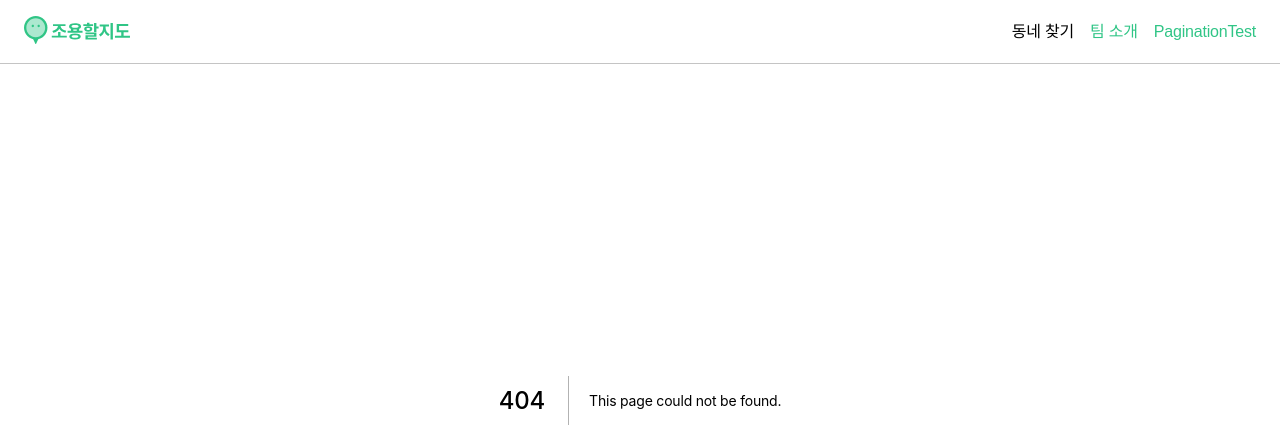
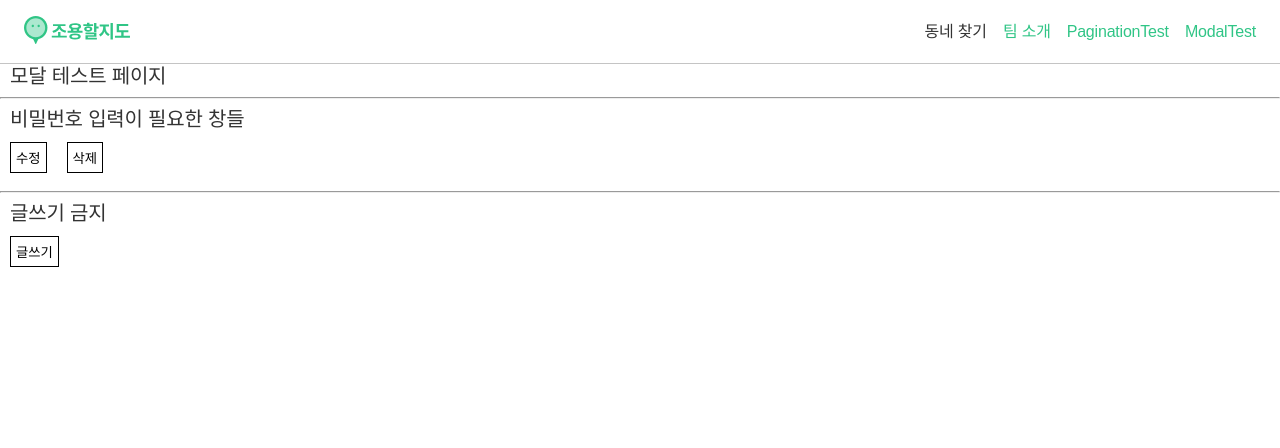
Before and after one commit to yyoumi4854/joyonghaljido, a Next.js app in the folder front/: page /modal_test in a window 1280 px wide. Before the commit this address had no page. Shown: the top 448 px of the page. Built offline with nearby package versions, Linux system fonts and the light colour scheme.

Commit message:
[FEAT] all components assemble

```diff
--- a/front/components/header/header.js
+++ b/front/components/header/header.js
@@ -1,7 +1,6 @@
 import Link from 'next/link';
 import Image from 'next/image';
 import HeaderStyle from './headerStyles';
-import PaginationTest from '../pagination/PaginationTest'
 import logo from '../../public/images/logo.svg'
 
 const Header = () => {
@@ -13,6 +12,7 @@ const Header = () => {
                     <Link href='/find'><span>동네 찾기</span></Link>
                     <Link href='/info'><span>팀 소개</span></Link>
                     <Link href='/pagination_test'><span>PaginationTest</span></Link>
+                    <Link href='/modal_test'><span>ModalTest</span></Link>
                 </nav>
             </div>
         </HeaderStyle>
--- a/front/components/review/modal/Modal_Ask.jsx
+++ b/front/components/review/modal/Modal_Ask.jsx
@@ -1,4 +1,4 @@
-import { SmallBtn } from '../../styles/btnStyles';
+import { SmallBtn } from '../../../styles/btnStyles';
 import styled from 'styled-components'
 import Modal_Ask_Layout  from './Modal_Ask.style';
 
--- a/front/components/review/modal/Modal_Deny.jsx
+++ b/front/components/review/modal/Modal_Deny.jsx
@@ -1,4 +1,4 @@
-import { SmallBtn } from '../../styles/btnStyles';
+import { SmallBtn } from '../../../styles/btnStyles';
 import {useState} from 'react';
 
 import styled from 'styled-components'
--- a/front/components/review/modal/Modal_Pw.jsx
+++ b/front/components/review/modal/Modal_Pw.jsx
@@ -1,4 +1,4 @@
-import { SmallBtn } from '../../styles/btnStyles';
+import { SmallBtn } from '../../../styles/btnStyles';
 import { useState } from 'react';
 
 import Modal_PW_Layout   from './Modal_Pw.style';
--- a/front/components/review/reviewTest.js
+++ b/front/components/review/reviewTest.js
@@ -12,8 +12,8 @@ import { useState } from 'react';
 
 const ReviewTest = () => {
   let arr=[
-    {level: 'good', text: '시끄러워요.시끄러워요.시끄러워요.시끄러워요.시끄러워요.시끄러워요.시끄러워요.시끄러워요.시끄러워요.시끄러워요.시끄러워요.지금은 지'},
-    {level: 'soso', text: '시끄러워요.시끄러워요.시끄러워요.시끄러워요.시끄러워요.시끄러워요.시끄러워요.시끄러워요.시끄러워요.시끄러워요.시끄러워요.지금은 지금다시 만나러가요.시끄러워요.시끄러워요.시끄러워요.시끄러워요.시끄러워요.시끄러워요.시끄러워요.시끄러워요.시끄러워요.시끄러워요.시끄러워요.지금은 지금다시 만나러가요.'},
+    {level: 'good', text: '아주 좋습니다.'},
+    {level: 'soso', text: '별로입니다.별로입니다.별로입니다.별로입니다.별로입니다.별로입니다.별로입니다.별로입니다.별로입니다.별로입니다.별로입니다.별로입니다.별로입니다.별로입니다.별로입니다.별로입니다.별로입니다.별로입니다.별로입니다.별로입니다.별로입니다.별로입니다.별로입니다.별로입니다..'},
     {level: 'bad', text: '시끄러워요.시끄러워요.시끄러워요.'},
   ]
 
--- /dev/null
+++ b/front/pages/modal_test.jsx
@@ -0,0 +1,114 @@
+import Modal_Pw from '../components/review/modal/Modal_Pw'
+import Modal_Ask from '../components/review/modal/Modal_Ask'
+import Modal_Deny from '../components/review/modal/Modal_Deny'
+import styled from 'styled-components'
+import {useState, useEffect} from 'react';
+
+const TestPage = () => {
+
+    const [pwWindow, setPwWindow] = useState(false)
+    const [askAgainWindow, setAskAgainWindow] = useState(false)
+    const [denyWindow, setDenyWindow] = useState(false)
+    const [mode, setMode] = useState('default')
+    const [timeLeft, setTimeLeft] = useState(0)
+    // ㄴ 임시 값 (글쓰기 관련 상위 컴포넌트에서 받았어야 할 값)
+
+    useEffect(()=>{
+        const outerModal = document.querySelector('.outerModal')
+        if(pwWindow){outerModal.classList.add('dark');}
+        else{outerModal.classList.remove('dark')}
+    }, [pwWindow])
+
+    useEffect(()=>{
+        const outerModal = document.querySelector('.outerModal')
+        if(askAgainWindow){outerModal.classList.add('dark')}
+        else{outerModal.classList.remove('dark')}
+    }, [askAgainWindow])
+
+    useEffect(()=>{
+        const outerModal = document.querySelector('.outerModal')
+        if(denyWindow){outerModal.classList.add('dark')}
+        else{outerModal.classList.remove('dark')}
+
+    }, [denyWindow])
+
+    const outerModalClicked = (e) => {
+        // 모달은 아니지만 모달 포함하는 영역 클릭 시 다크모드 해제
+        if(e.target.classList[0] == 'outerModal'){
+            setPwWindow(false)
+            setAskAgainWindow(false)
+            setDenyWindow(false)
+        }
+    }
+
+    return (
+    <OuterPageLayout>
+        <div className='outerModal' onClick={(e)=>{outerModalClicked(e)}}>
+
+            <h1>---</h1>
+            <h1>---</h1>
+            <h1>---</h1>
+            <br></br>
+            <p className='pTag'>모달 테스트 페이지</p>
+            <hr></hr>
+
+            <p className='pTag'>비밀번호 입력이 필요한 창들</p>
+            <button
+            className='modalButton'
+            onClick={()=>{setPwWindow(true); setMode('modify')}}>수정
+            </button>
+
+            <button
+            className='modalButton'
+            onClick={()=>{setPwWindow(true); setMode('delete')}}>삭제
+            </button>
+
+            {pwWindow && <Modal_Pw
+            setPwWindow={setPwWindow}
+            setAskAgainWindow={setAskAgainWindow}
+            setMode={setMode}
+            mode={mode}
+            />}
+
+            {askAgainWindow && <Modal_Ask
+            setAskAgainWindow={setAskAgainWindow}
+            />}
+            <hr></hr>
+
+            <p className='pTag'>글쓰기 금지</p>
+            <button className='modalButton' onClick={()=>{setDenyWindow(true)}}>글쓰기</button>
+            {denyWindow && <Modal_Deny setDenyWindow={setDenyWindow} timeLeft={timeLeft}/>}
+        </div>
+    </OuterPageLayout>
+  );
+}
+
+const OuterPageLayout = styled.div`
+    .pTag{
+        font-size:20px;
+        line-height:25px;
+        padding-left:10px;
+    }
+
+    .modalButton {
+        border : solid black 1px;
+        padding : 5px;
+        margin: 10px;
+    }
+
+    .dark {
+        position: fixed;
+        z-index: 1;
+        left: 0;
+        top: 0;
+        width: 100%;
+        height: 100%;
+        overflow: auto;
+        background-color: rgb(0, 0, 0);
+        background-color: rgba(0, 0, 0, 0.4);
+    }
+`
+
+
+
+export default TestPage;
```
Also changed, not shown: front/pages/pagination_test.jsx (renamed from front/pages/pagination_test.js).
